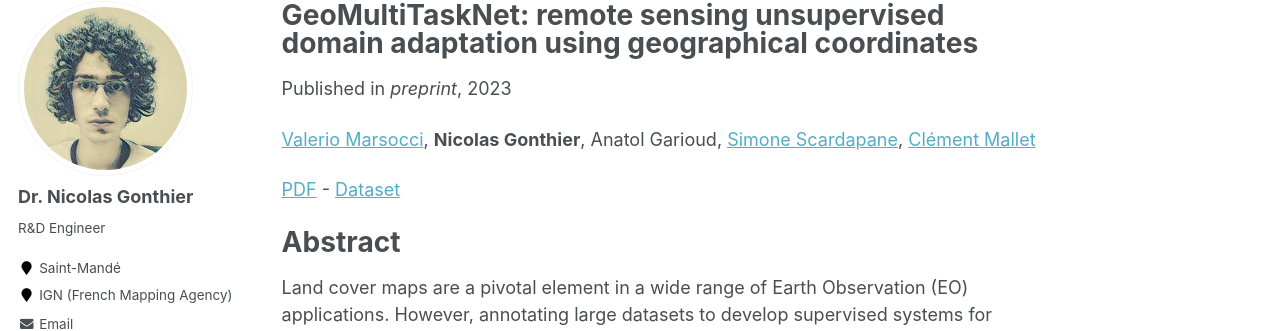
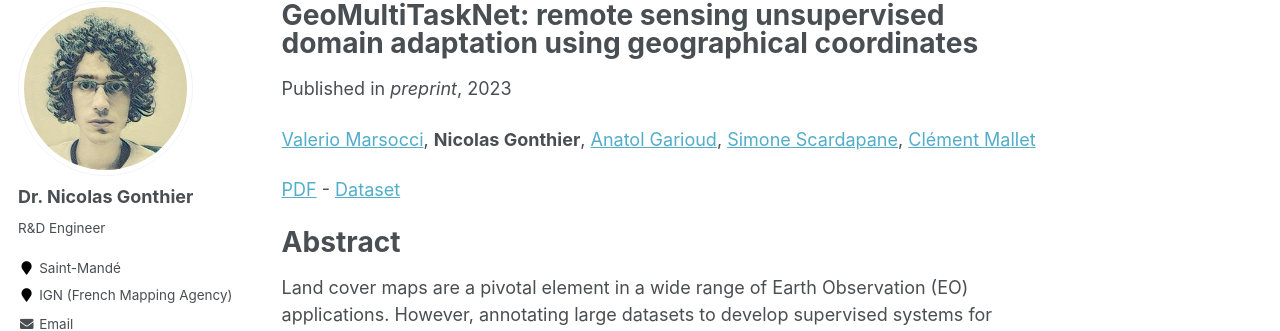
Before and after one commit to ngonthier/ngonthier.github.io, a Jekyll site: the page built from _publications/2023-GeoMultiTaskNet-EarthVision.md, in a window 1280 px wide and 900 px high. Shown: the part 117-448 px from the top of the window. Built offline with Jekyll 4.4.1, drawn with Linux system fonts in a browser that asks for light colours; part of the change alters nothing that is shown.

```diff
--- a/_publications/2023-GeoMultiTaskNet-EarthVision.md
+++ b/_publications/2023-GeoMultiTaskNet-EarthVision.md
@@ -8,7 +8,7 @@ venue: 'preprint'
 #paperurl:
 ---
 
-[Valerio Marsocci](http://cedric.cnam.fr/lab/author/vmarsocci/), **Nicolas Gonthier**, Anatol Garioud, [Simone Scardapane](https://www.sscardapane.it/), [Clément Mallet](https://www.umr-lastig.fr/clement-mallet/)
+[Valerio Marsocci](http://cedric.cnam.fr/lab/author/vmarsocci/), **Nicolas Gonthier**, [Anatol Garioud](https://scholar.google.fr/citations?user=6c9QX2AAAAAJ&hl=fr), [Simone Scardapane](https://www.sscardapane.it/), [Clément Mallet](https://www.umr-lastig.fr/clement-mallet/)
 
 [PDF](https://arxiv.org/pdf/2304.07750.pdf) - [Dataset](https://ignf.github.io/FLAIR/)
 
```
